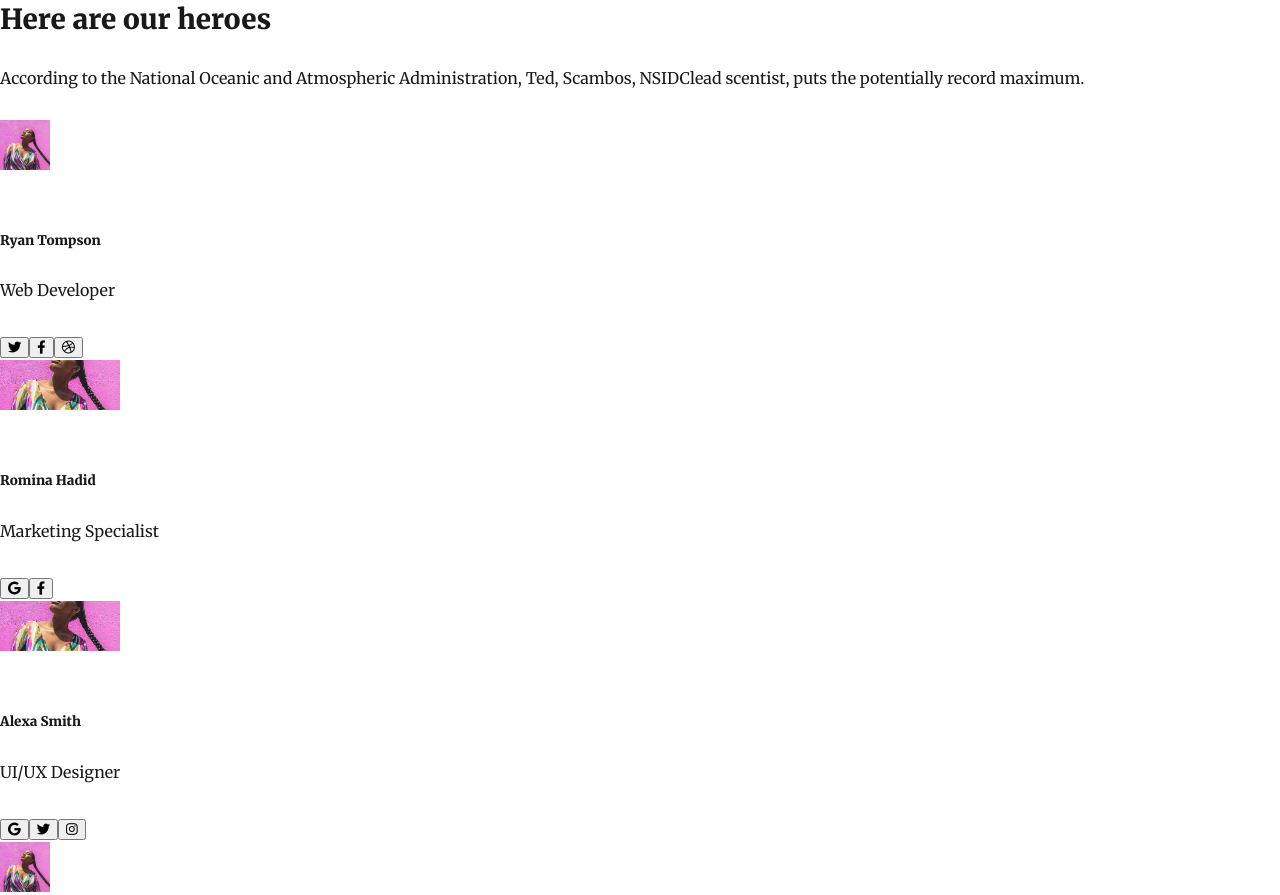
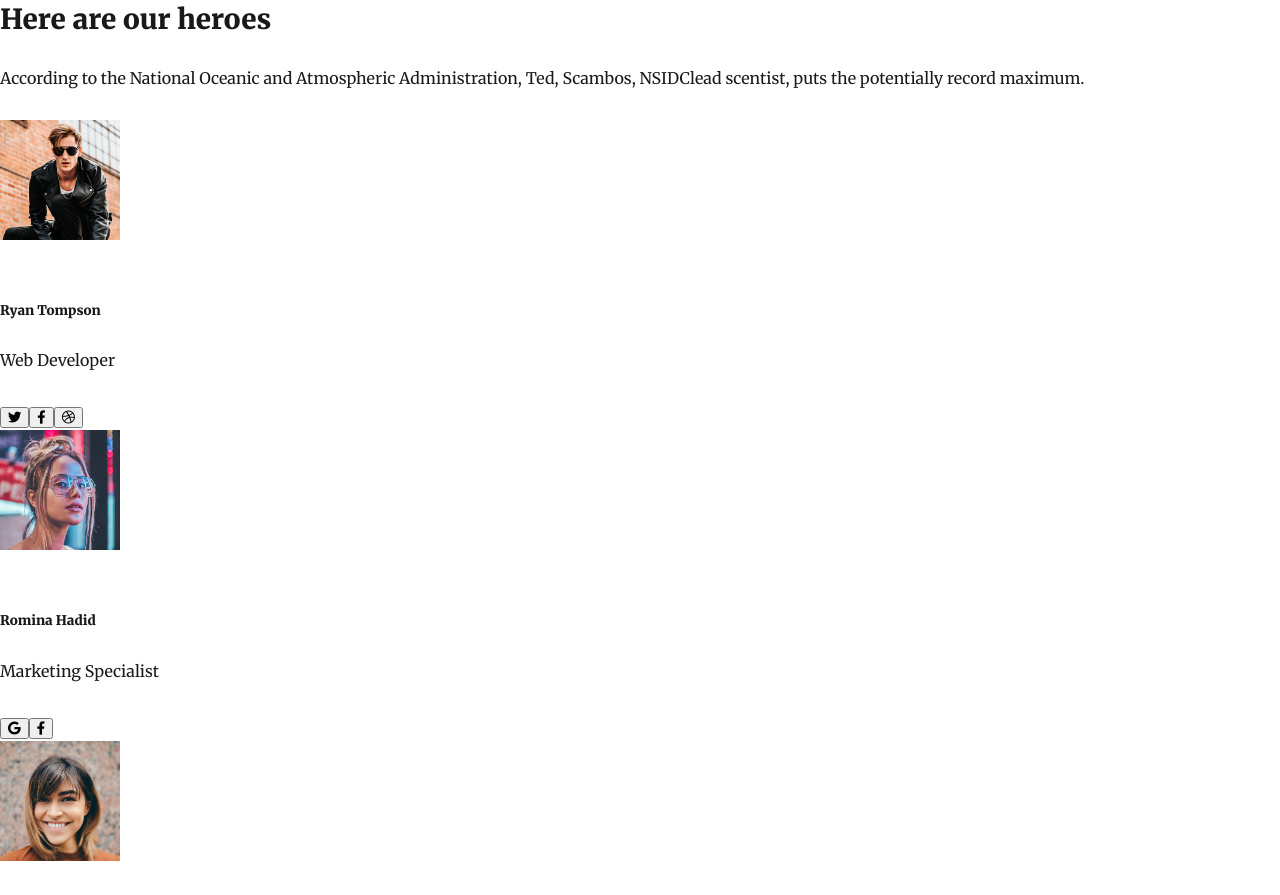
Before and after one commit to wangoon/wangoon-gatsby, a Gatsby site: page / in a window 1280 px wide. Shown: the part 3360-4255 px from the top of the page. Built offline with nearby package versions, Linux system fonts and the light colour scheme; Gatsby itself is replaced by a stand-in of ours; some packages are replaced by stand-ins of ours.

Commit message:
Fix images

```diff
--- a/src/pages/index.js
+++ b/src/pages/index.js
@@ -7,36 +7,37 @@ import "@fortawesome/fontawesome-free/css/all.min.css";
 const BlogIndex = () => {
   const data = useStaticQuery(graphql`
     query HomeQuery {
-      image1: file(absolutePath: { regex: "/team-2-800x800.jpg/" }) {
+      image1: file(absolutePath: { regex: "/team1.jpg/" }) {
           childImageSharp {
-          fixed(width: 50, height: 50) {
+          fixed(width: 120, height: 120) {
             ...GatsbyImageSharpFixed
           }
           }
 
         }
 
-        image2: file(absolutePath: { regex: "/team-3-800x800.jpg/" }) {
+        image2: file(absolutePath: { regex: "/team2.jpg/" }) {
           childImageSharp {
-          fixed(width: 50, height: 50) {
+          fixed(width: 120, height: 120) {
             ...GatsbyImageSharpFixed
           }
         }
         }
 
-        image3: file(absolutePath: { regex: "/team-4-800x800.jpg/" }) {
+        image3: file(absolutePath: { regex: "/team4.png/" }) {
           childImageSharp {
-          fixed(width: 50, height: 50) {
+          fixed(width: 120, height: 120) {
             ...GatsbyImageSharpFixed
           }
         }
         }
-        image4: file(absolutePath: { regex: "/team-1-800x800.jpg/" }) {
+        image4: file(absolutePath: { regex: "/team3.jpg/" }) {
           childImageSharp {
-          fixed(width: 50, height: 50) {
+          fixed(width: 120, height: 120) {
             ...GatsbyImageSharpFixed
           }
         }
+
         }
     }
   `)
@@ -329,7 +330,7 @@ const BlogIndex = () => {
                     fixed={data.image1.childImageSharp.fixed}
                     alt="omenks"
                     style={{
-                        minWidth: 50,
+                      maxWidth: 120,
                     }}
                   />
                   <div className="pt-6 text-center">
@@ -366,7 +367,7 @@ const BlogIndex = () => {
                 <div className="px-6">
                   <Image
                     className="shadow-lg rounded-full max-w-full mx-auto"
-                      fixed={data.image1.childImageSharp.fixed}
+                    fixed={data.image2.childImageSharp.fixed}
                     alt="omenks"
                     style={{
                       minWidth: 120,
@@ -400,7 +401,7 @@ const BlogIndex = () => {
                 <div className="px-6">
                   <Image
                     className="shadow-lg rounded-full max-w-full mx-auto"
-                      fixed={data.image1.childImageSharp.fixed}
+                    fixed={data.image3.childImageSharp.fixed}
                     alt="omenks"
                     style={{
                       minWidth: 120,
@@ -440,7 +441,7 @@ const BlogIndex = () => {
                 <div className="px-6">
                   <Image
                     className="shadow-lg rounded-full max-w-full mx-auto"
-                      fixed={data.image1.childImageSharp.fixed}
+                    fixed={data.image4.childImageSharp.fixed}
                     alt="omenks"
                     style={{
                       maxWidth: 120,
```
Also changed, not shown: content/assets/team1.jpg (renamed from content/assets/team-1-800x800.jpg), content/assets/team2.jpg (renamed from content/assets/team-3-800x800.jpg), content/assets/team3.jpg (renamed from content/assets/team-2-800x800.jpg), content/assets/team4.png (renamed from content/assets/team-4-470x470.png), src/assets/img/team-1-800x800.jpg (deleted), src/assets/img/team-2-800x800.jpg (deleted), src/assets/img/team-3-800x800.jpg (deleted), src/assets/img/team-4-470x470.png (deleted). Lines whose indentation alone changed are shown as unchanged.
